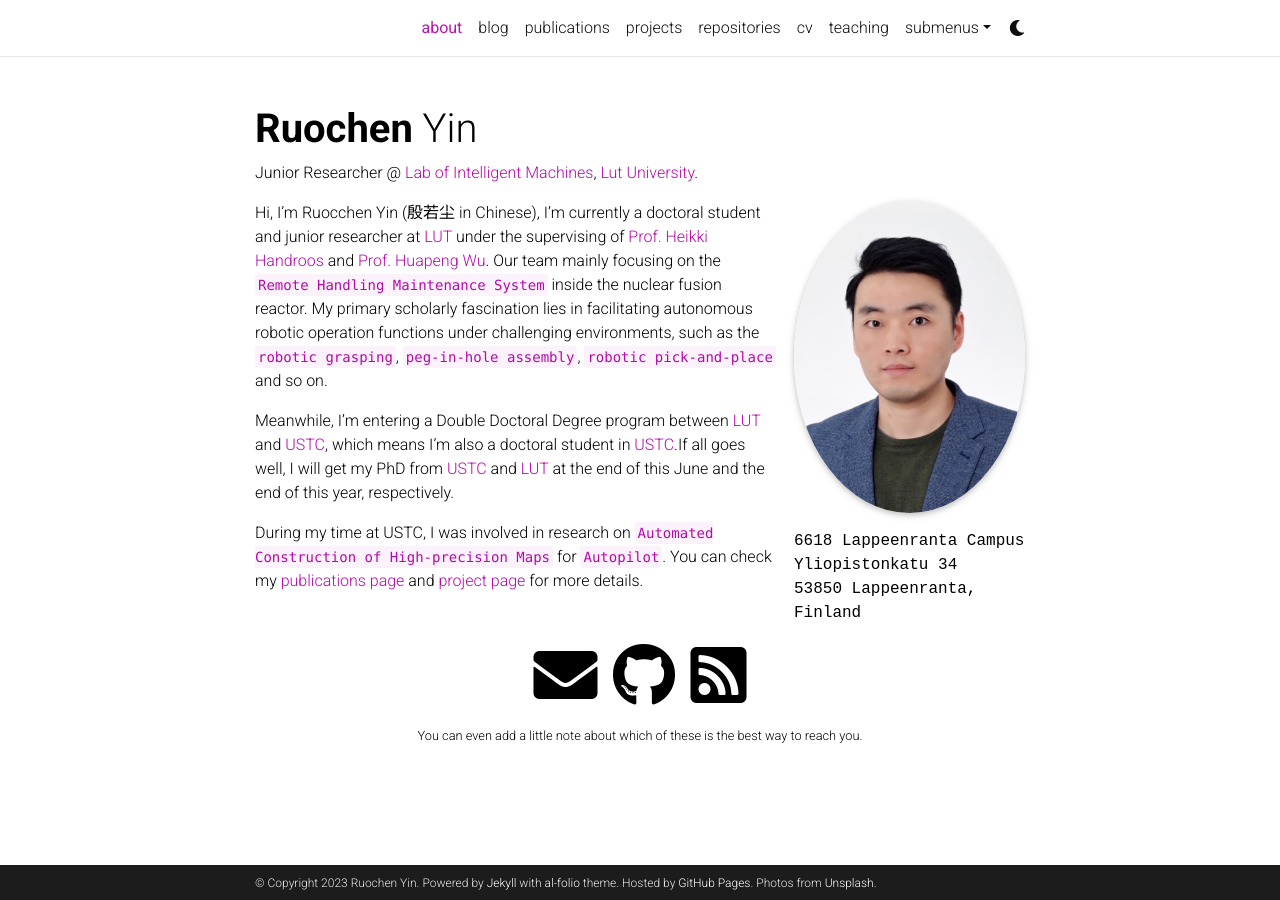
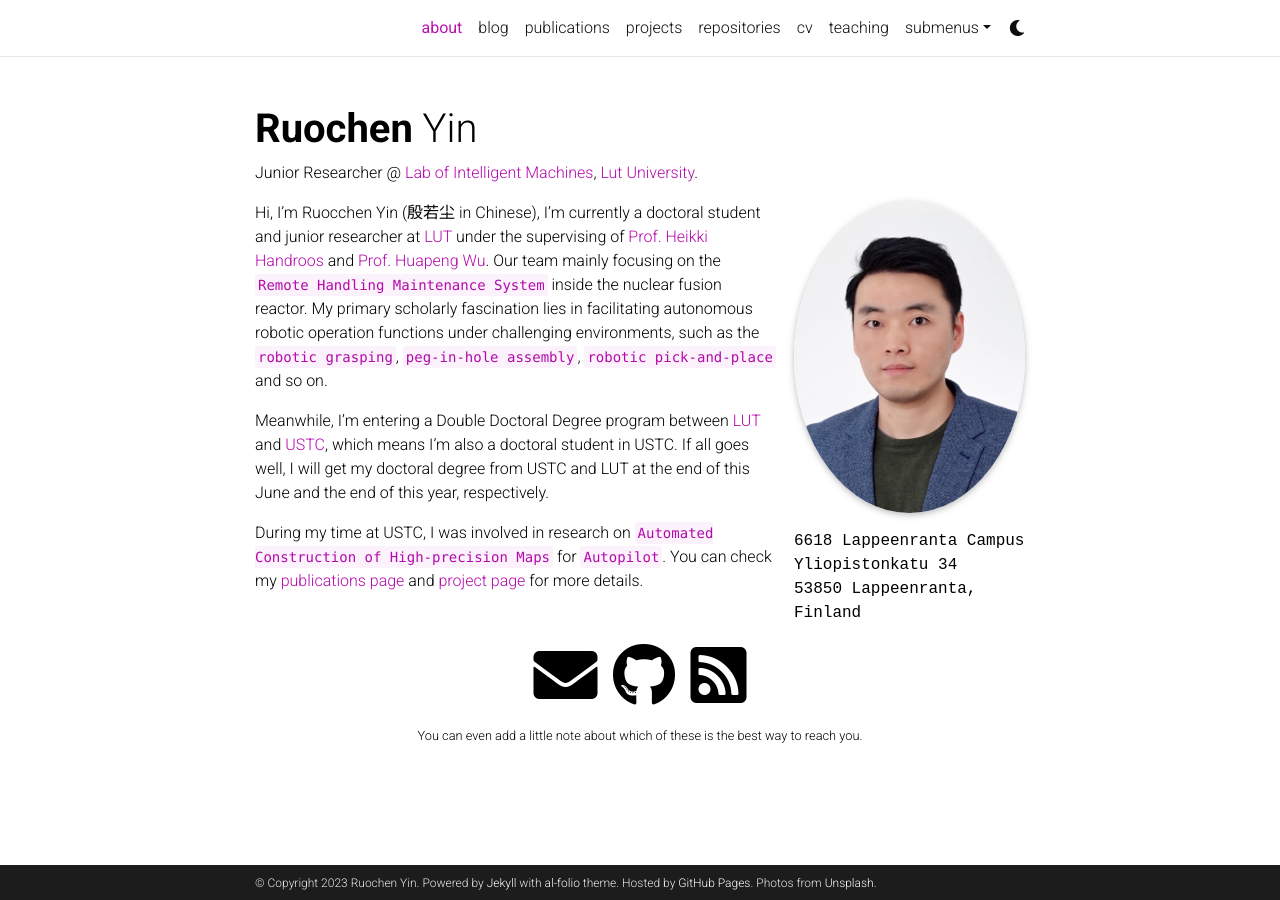
Before and after one commit to rolandying/rolandying.github.io, a Jekyll site: the page built from _pages/about.md, in a window 1280 px wide. Built offline with Jekyll 4.4.1, drawn with Linux system fonts in a browser that asks for light colours; comment, search, counter and statistics services are not loaded; a style sheet for code colours, icons or effects is not loaded.

Commit message:
Update about.md

```diff
--- a/_pages/about.md
+++ b/_pages/about.md
@@ -20,6 +20,6 @@ social: true  # includes social icons at the bottom of the page
 ---
 Hi, I'm Ruocchen Yin (殷若尘 in Chinese), I'm currently a doctoral student and junior researcher at [LUT](https://www.lut.fi/en) under the supervising of [Prof. Heikki Handroos](https://www.lut.fi/en/profiles/heikki-handroos) and [Prof. Huapeng Wu](https://www.lut.fi/en/profiles/huapeng-wu). Our team mainly focusing on the `Remote Handling Maintenance System` inside the nuclear fusion reactor. My primary scholarly fascination lies in facilitating autonomous robotic operation functions under challenging environments, such as the `robotic grasping`, `peg-in-hole assembly`, `robotic pick-and-place` and so on.
 
-Meanwhile, I'm entering a Double Doctoral Degree program between [LUT](https://www.lut.fi/en) and [USTC](https://en.ustc.edu.cn/), which means I'm also a doctoral student in [USTC](https://en.ustc.edu.cn/).If all goes well, I will get my PhD from [USTC](https://en.ustc.edu.cn/) and [LUT](https://www.lut.fi/en) at the end of this June and the end of this year, respectively.
+Meanwhile, I'm entering a Double Doctoral Degree program between [LUT](https://www.lut.fi/en) and [USTC](https://en.ustc.edu.cn/), which means I'm also a doctoral student in USTC. If all goes well, I will get my doctoral degree from USTC and LUT at the end of this June and the end of this year, respectively.
 
 During my time at USTC, I was involved in research on `Automated Construction of High-precision Maps` for `Autopilot`. You can check my [publications page](/publications/) and [project page](/projects/) for more details.
```
